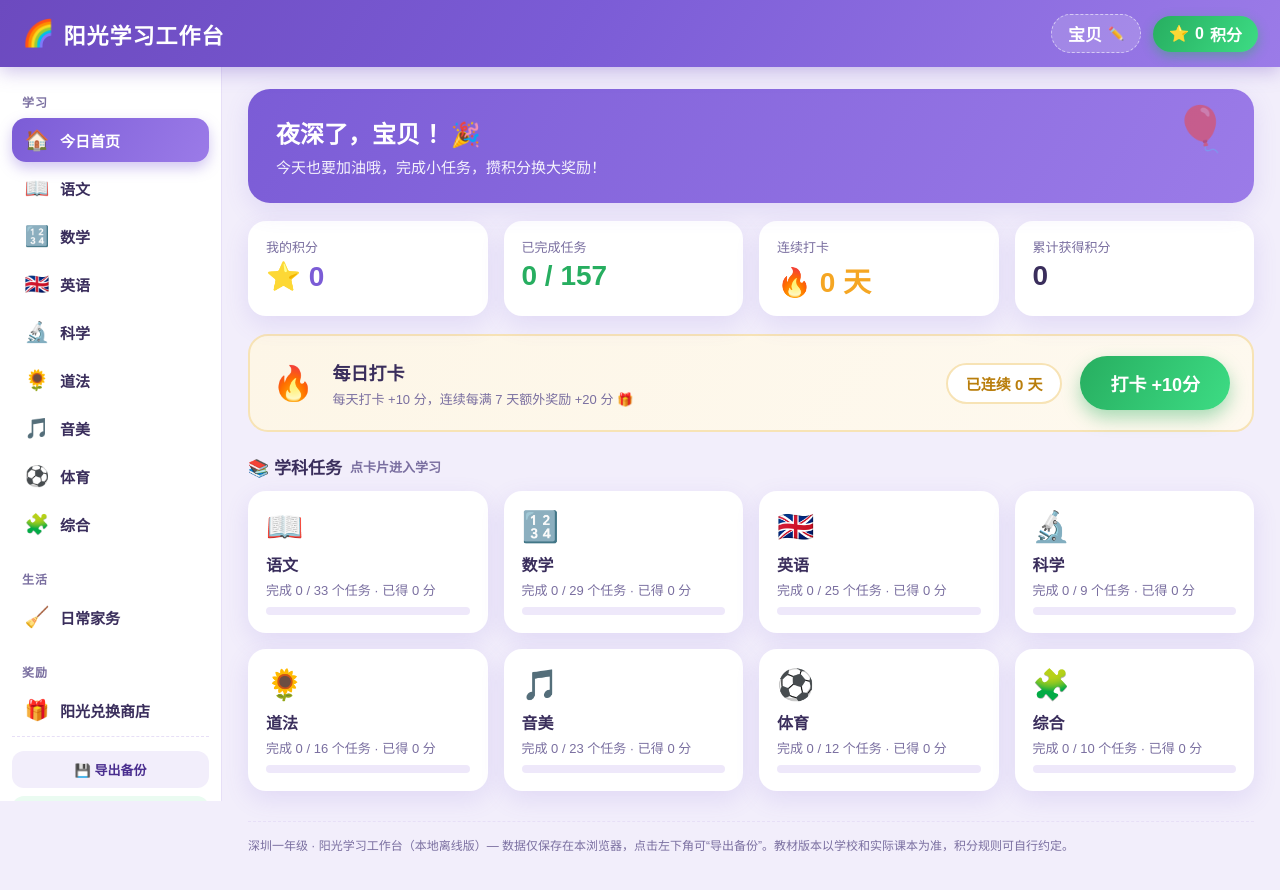
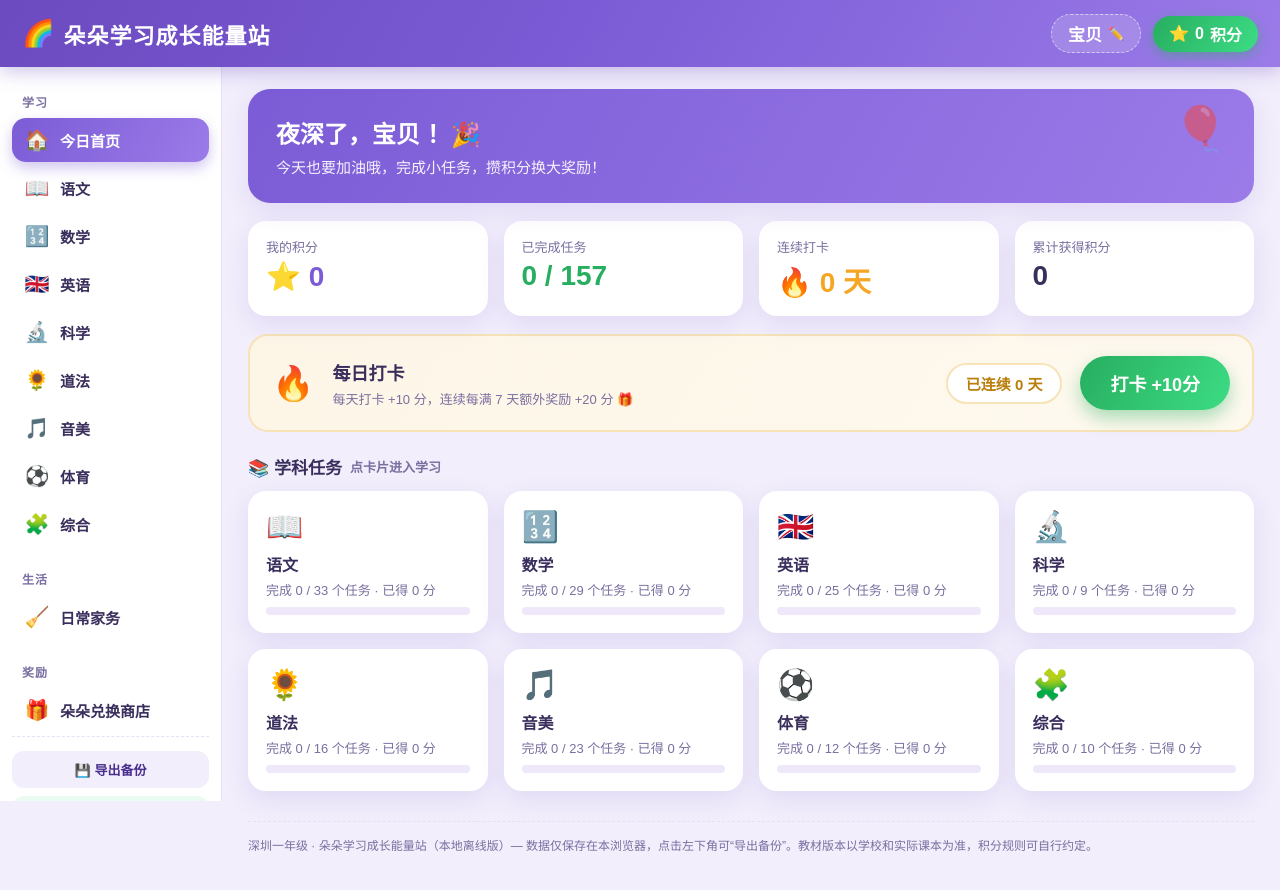
Before and after one commit to lizhiwen89/sz-g1-workbench, a plain HTML site: page index.html in a window 1280 px wide. Drawn offline with Linux system fonts and the light colour scheme.

Commit message:
更新为朵朵学习成长能量站

```diff
--- a/index.html
+++ b/index.html
@@ -3,7 +3,7 @@
 <head>
 <meta charset="UTF-8">
 <meta name="viewport" content="width=device-width, initial-scale=1.0">
-<title>深圳一年级 · 阳光学习工作台</title>
+<title>深圳一年级 · 朵朵学习成长能量站</title>
 <style>
   :root{
     --purple-1:#7B5CD6;
@@ -264,7 +264,7 @@
 <body>
 
 <header>
-  <div class="logo"><span>🌈</span> 阳光学习工作台</div>
+  <div class="logo"><span>🌈</span> 朵朵学习成长能量站</div>
   <div class="header-right">
     <div class="name-box" id="nameBox" title="点击修改名字">
       <span id="nameText">宝贝</span><span class="edit">✏️</span>
@@ -285,7 +285,7 @@
 <script>
 "use strict";
 /* =========================================================
-   深圳小学一年级 · 阳光学习工作台
+   深圳小学一年级 · 朵朵学习成长能量站
    教材版本依据（深圳小学一年级上册主要教材）：
    - 语文：统编版（部编版）一年级上册（2024 秋新版）· 人民教育出版社
    - 数学：北师大版一年级上册（2024 新版）· 北京师范大学出版社（深圳主流）
@@ -753,7 +753,7 @@ function renderSide(){
   h += '<div class="nav-group" style="margin-top:10px;">生活</div>';
   h += '<button class="nav-item' + (currentView==="chores" ? " active" : "") + '" data-go="chores"><span class="ico">🧹</span> 日常家务</button>';
   h += '<div class="nav-group" style="margin-top:10px;">奖励</div>';
-  h += '<button class="nav-item' + (currentView==="shop" ? " active" : "") + '" data-go="shop"><span class="ico">🎁</span> 阳光兑换商店</button>';
+  h += '<button class="nav-item' + (currentView==="shop" ? " active" : "") + '" data-go="shop"><span class="ico">🎁</span> 朵朵兑换商店</button>';
   h += '<div class="side-foot">';
   h += '<button class="side-btn" data-act="export">💾 导出备份</button>';
   h += '<button class="side-btn green" data-act="import">📥 导入备份</button>';
@@ -900,7 +900,7 @@ function viewChores(){
 /* ---------- 商店 ---------- */
 function viewShop(){
   var h = "";
-  h += '<div class="page-head"><div class="page-title"><span class="ico">🎁</span> 阳光兑换商店</div></div>';
+  h += '<div class="page-head"><div class="page-title"><span class="ico">🎁</span> 朵朵兑换商店</div></div>';
   h += '<div class="shop-head"><div class="big-pts">我的积分：⭐ ' + state.points + ' 分</div></div>';
   h += '<div class="grid g-shop">';
   state.rewards.forEach(function(r){
@@ -930,7 +930,7 @@ function viewShop(){
 
 function footNote(){
   var d = new Date();
-  return '<div class="foot-note">深圳一年级 · 阳光学习工作台（本地离线版）— 数据仅保存在本浏览器，点击左下角可“导出备份”。教材版本以学校和实际课本为准，积分规则可自行约定。</div>';
+  return '<div class="foot-note">深圳一年级 · 朵朵学习成长能量站（本地离线版）— 数据仅保存在本浏览器，点击左下角可“导出备份”。教材版本以学校和实际课本为准，积分规则可自行约定。</div>';
 }
 
 /* ---------- 事件绑定 ---------- */
@@ -1152,7 +1152,7 @@ function closeModal(){ document.getElementById("modalWrap").innerHTML = ""; }
 /* ---------- 导出 / 导入 ---------- */
 function exportData(){
   var d = new Date();
-  var fn = "学习工作台备份-" + pad(d.getMonth()+1) + "-" + pad(d.getDate()) + ".json";
+  var fn = "朵朵能量站备份-" + pad(d.getMonth()+1) + "-" + pad(d.getDate()) + ".json";
   var blob = new Blob([JSON.stringify(state, null, 2)], {type:"application/json"});
   var a = document.createElement("a");
   a.href = URL.createObjectURL(blob);
```
